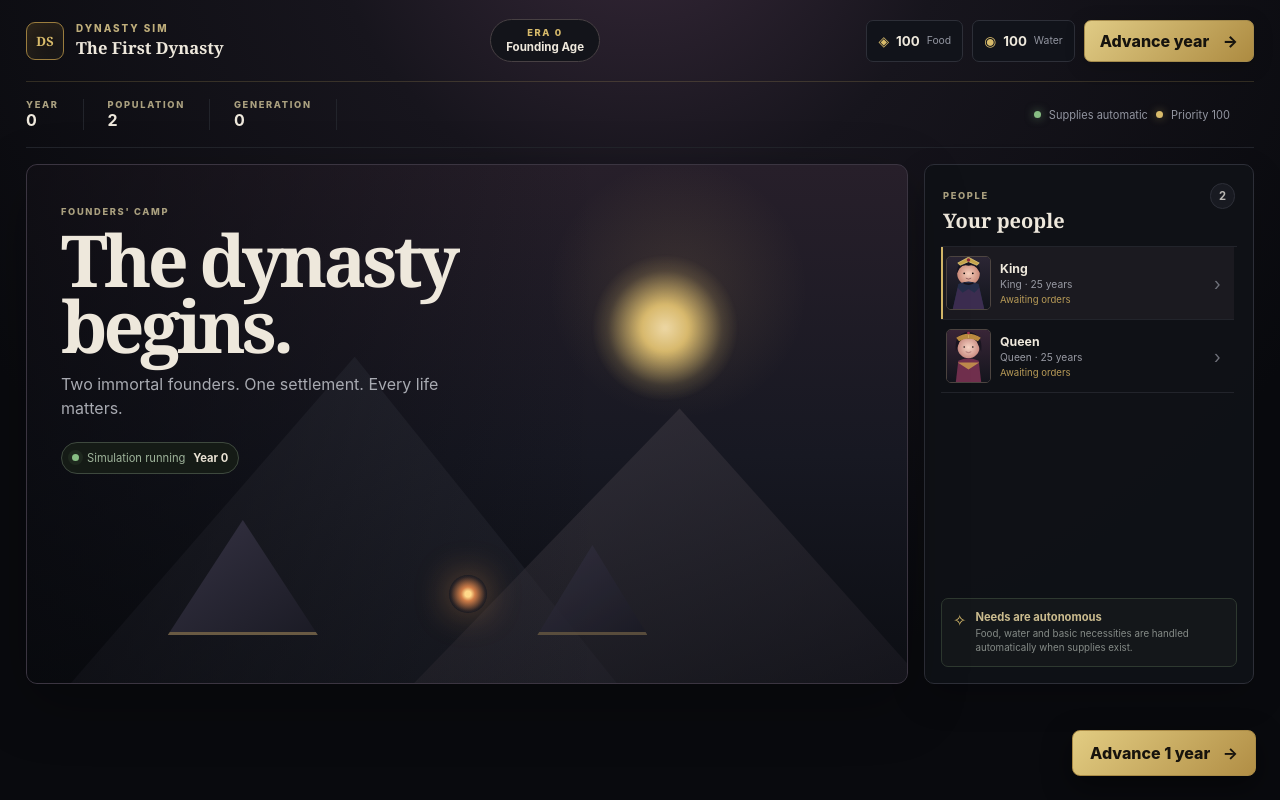
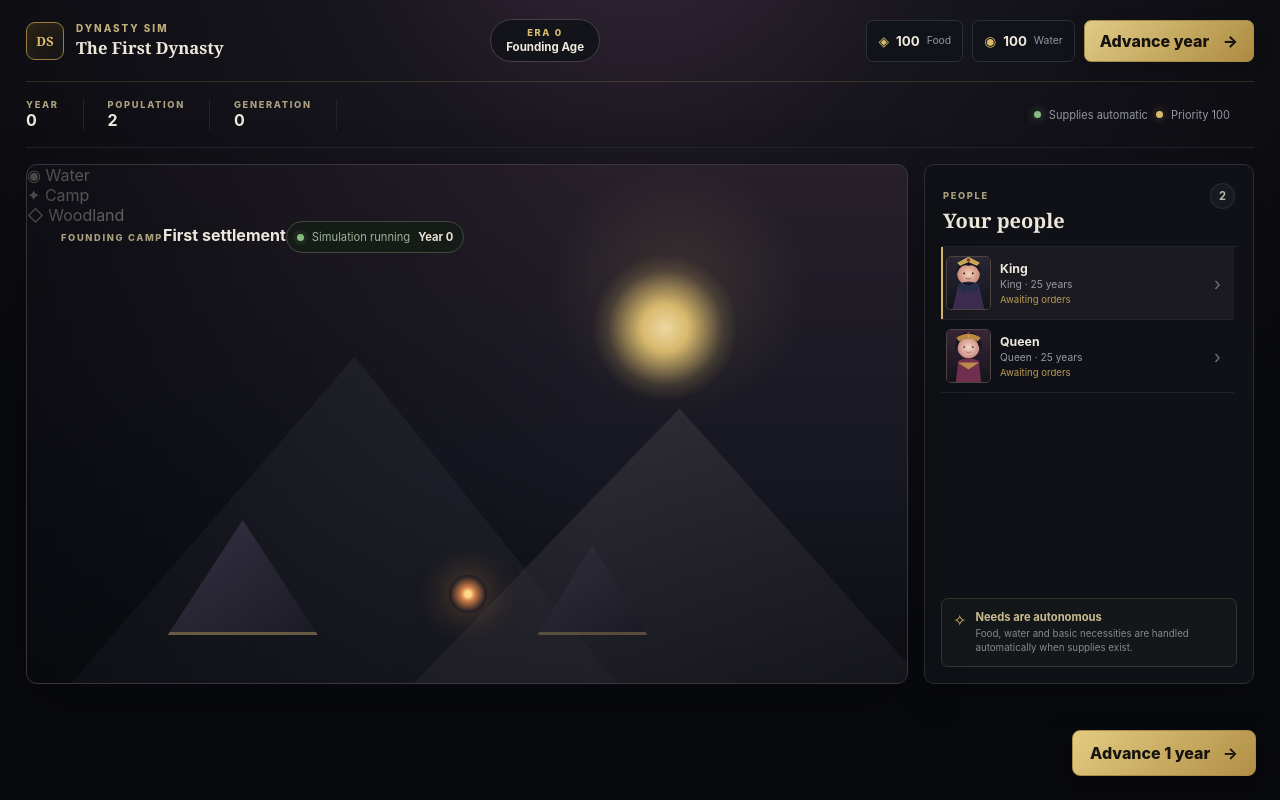
Before and after one commit to sylviesokolov-cyber/hdncv, a React (Vite) app: page / in a window 1280 px wide. Built offline with nearby package versions, Linux system fonts and the light colour scheme.

Commit message:
fix(ui): make camp title a startup loading screen

```diff
--- a/src/ui/App.tsx
+++ b/src/ui/App.tsx
@@ -1,4 +1,4 @@
-import {useMemo,useState} from "react";
+import {useEffect,useMemo,useState} from "react";
 import {Simulation} from "../simulation/core/simulation";
 import type {Citizen} from "../simulation/core/types";
 
@@ -21,6 +21,8 @@ export function App(){
  const [detailOpen,setDetailOpen]=useState(false);
  const [commandNote,setCommandNote]=useState<string>();
  const [mainTab,setMainTab]=useState<MainTab>("Camp");
+ const [booting,setBooting]=useState(true);
+ useEffect(()=>{const timer=window.setTimeout(()=>setBooting(false),850);return()=>window.clearTimeout(timer)},[]);
  const researchDef={id:"fire-tools",name:"Fire & Primitive Tools",description:"Controlled fire, stone tools and the first reliable craft techniques.",cost:24,prerequisites:[] as string[]};
  const [,refresh]=useState(0);
  const selected=sim.state.citizens[selectedId]??sim.state.citizens[sim.state.founders.kingId];
@@ -73,11 +75,13 @@ export function App(){
   {mainTab==="Camp"&&<section className="stage">
     <div className="scene">
       <div className="scene-copy">
-        <span className="label">FOUNDERS' CAMP</span>
-        <h1>The dynasty begins.</h1>
-        <p>Two immortal founders. One settlement. Every life matters.</p>
+        <span className="label">FOUNDING CAMP</span>
+        <strong className="scene-location">First settlement</strong>
         <div className="scene-status"><span className="pulse"/>Simulation running <b>Year {sim.state.tick}</b></div>
       </div>
+      <div className="scene-marker scene-marker-water"><span>◉</span> Water</div>
+      <div className="scene-marker scene-marker-camp"><span>✦</span> Camp</div>
+      <div className="scene-marker scene-marker-wood"><span>◇</span> Woodland</div>
       <div className="scene-sun"/>
       <div className="mountain mountain-a"/><div className="mountain mountain-b"/><div className="campfire"/><div className="tent tent-a"/><div className="tent tent-b"/>
     </div>
@@ -119,5 +123,6 @@ export function App(){
   </div>}
 
   <div className="floating-advance"><button onClick={advance}>Advance 1 year <b>→</b></button></div><nav className="mobile-nav">{([["Camp","◫"],["People","♙"],["Resources","◈"],["Research","◇"]] as [MainTab,string][]).map(([tab,icon])=><button className={mainTab===tab?"active":""} key={tab} onClick={()=>{setMainTab(tab);setDetailOpen(false)}}>{icon}<span>{tab}</span></button>)}</nav>
+ {booting&&<div className="boot-screen"><div className="boot-mark">DS</div><span className="label">DYNASTY SIM</span><h1>The First Dynasty</h1><p>Preparing the founding camp…</p><div className="boot-bar"><span/></div></div>}
  </main>;
 }
```
